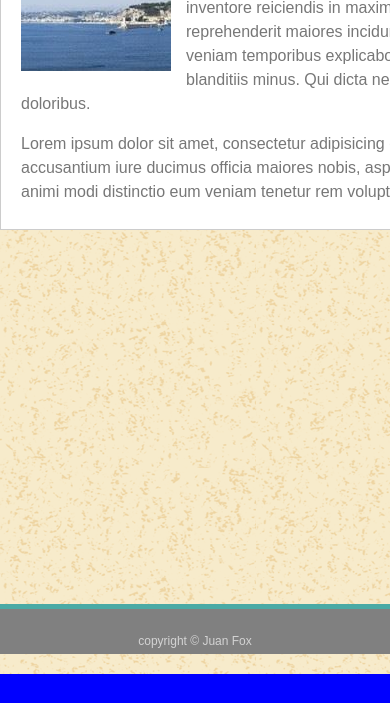
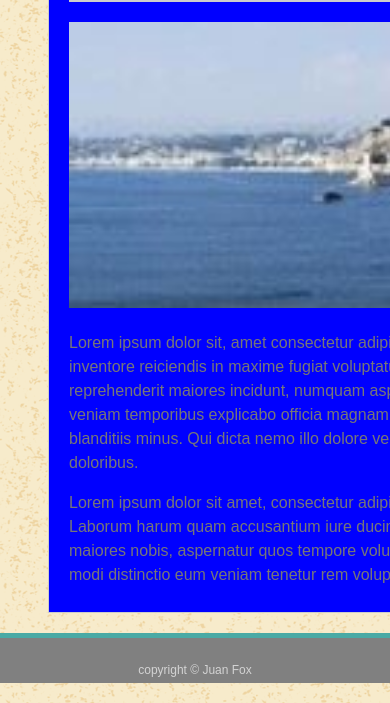
Before and after one commit to OverAndBeyondWeb/Responsive-Portfolio, a plain HTML site: page index.html in a window 390 px wide. Shown: the part 190-893 px from the top of the page. Before the commit the page ends 864 px from the top, so only its background shows below. Drawn offline with Linux system fonts and the light colour scheme.

Commit message:
index page for max-width: 980px finished

```diff
--- a/assets/css/style.css
+++ b/assets/css/style.css
@@ -71,8 +71,8 @@ nav a {
     font-family: 'Arial', 'Helvetica Neue', Helvetica, sans-serif;
     text-decoration: none;
     padding: 0 20px;
-    border-right: 1px solid red;
-    border-left: 1px solid red;
+    border-right: 1px solid gray;
+    border-left: 1px solid gray;
 }
 
 nav a:hover {
@@ -123,18 +123,22 @@ article {
     border-bottom: 2px solid #ccc;
 }
 
-article img {
+.img-box {
+    width: 200px;
+    height: 150px;
     margin-right: 15px;
     vertical-align: top;
+    float: left;
+}
+
+.profile-pic {
+    width: 100%;
+    height: 100%;
 }
 
 article p {
     line-height: 1.5;
     vertical-align: top;
-}
-
-.profile-pic {
-    float: left;
 }
 
 aside {
@@ -240,3 +244,41 @@ footer {
     position: absolute;
     bottom: 0;
 }
+
+@media screen and (max-width: 980px) {
+
+    .main-heading-content {
+        width: 90%;
+    }
+    .content {
+        width: 90%;
+        margin: 0 auto;
+    }
+
+    article {
+        width: 55%;
+    }
+
+    .aside {
+        width: 42%;
+    }
+    .img-box {
+        width: 100%;
+        height: auto;
+        margin-bottom: 20px;
+    }
+
+    .profile-pic {
+        height: auto;
+    }
+}
+
+@media screen and (max-width: 768px) {
+    article {
+        background: blue;
+    }
+}
+
+@media screen and (max-width: 640px) {
+
+}
--- a/index.html
+++ b/index.html
@@ -33,10 +33,12 @@
                     <h1>About Me</h1>
 
                 </header>
-                <img class="profile-pic" src="assets/images/profile.jpg" alt="profile picture">
-                    <p>Lorem ipsum dolor sit, amet consectetur adipisicing elit. Iusto inventore reiciendis in maxime fugiat voluptatum suscipit reprehenderit maiores incidunt, numquam asperiores eos, veniam temporibus explicabo officia magnam dolorum? Eius, blanditiis minus. Qui dicta nemo illo dolore velit aut ratione doloribus.</p>
-                    <br>
-                    <p>Lorem ipsum dolor sit amet, consectetur adipisicing elit. Laborum harum quam accusantium iure ducimus officia maiores nobis, aspernatur quos tempore voluptatum animi modi distinctio eum veniam tenetur rem voluptatem? Quo!</p>
+                <div class="img-box">
+                    <img class="profile-pic" src="assets/images/profile.jpg" alt="profile picture">
+                </div>
+                <p>Lorem ipsum dolor sit, amet consectetur adipisicing elit. Iusto inventore reiciendis in maxime fugiat voluptatum suscipit reprehenderit maiores incidunt, numquam asperiores eos, veniam temporibus explicabo officia magnam dolorum? Eius, blanditiis minus. Qui dicta nemo illo dolore velit aut ratione doloribus.</p>
+                <br>
+                <p>Lorem ipsum dolor sit amet, consectetur adipisicing elit. Laborum harum quam accusantium iure ducimus officia maiores nobis, aspernatur quos tempore voluptatum animi modi distinctio eum veniam tenetur rem voluptatem? Quo!</p>
             </article>
             <aside>
                 <header class="sidebar-heading">Connect with Me</header>
```
